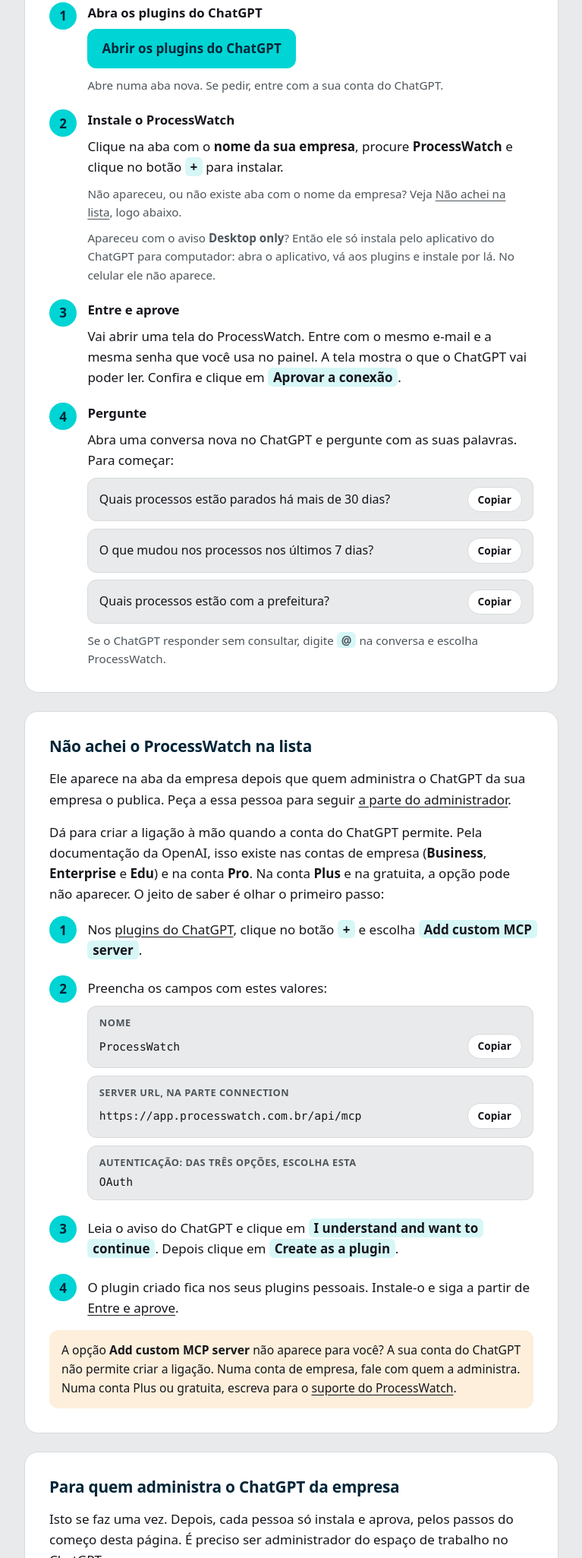
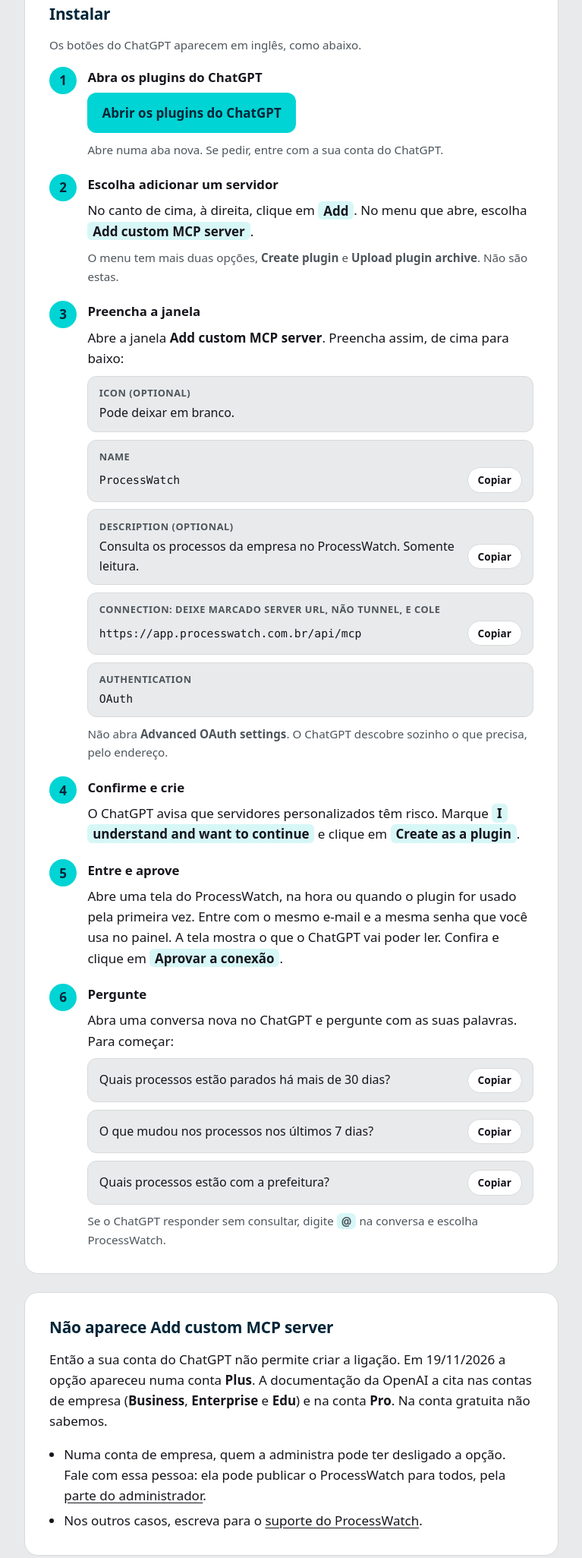
Before and after one commit to rvluft/ProcessWatch-MCP, a plain HTML site: page docs/index.html in a window 1280 px wide. Shown: the part 517-2568 px from the top of the page at 76% size, without its empty margins (256-1023 px from the left). Drawn offline with Linux system fonts and the light colour scheme.

Commit message:
docs: guia refeito pelas telas reais do ChatGPT (botão Add, janela inteira, conta Plus)

```diff
--- a/docs/index.html
+++ b/docs/index.html
@@ -155,10 +155,11 @@
     <p class="marca">Process<span>Watch</span></p>
     <h1>Ligue o ChatGPT ao ProcessWatch</h1>
     <p class="chamada">Depois de ligado, você pergunta ao ChatGPT sobre os processos da sua empresa e ele consulta o ProcessWatch na hora.</p>
-    <p class="nota">Leva uns dois minutos. Faça no computador. O aplicativo só lê. Ele não encerra processo, não muda obra e não pede verificação.</p>
+    <p class="nota">Leva uns três minutos. Faça no computador, pelo navegador. O aplicativo só lê. Ele não encerra processo, não muda obra e não pede verificação.</p>
     <nav class="atalhos" aria-label="Nesta página">
       <a href="#instalar">Instalar</a>
-      <a href="#fora-da-lista">Não achei na lista</a>
+      <a href="#sem-a-opcao">Não aparece a opção</a>
+      <a href="#ja-publicado">A empresa já publicou</a>
       <a href="#administrador">Administro o ChatGPT da empresa</a>
       <a href="#o-que-ve">O que o ChatGPT vê</a>
       <a href="#desligar">Desligar</a>
@@ -168,6 +169,7 @@
 
   <section id="instalar" aria-labelledby="t-instalar">
     <h2 id="t-instalar">Instalar</h2>
+    <p class="nota">Os botões do ChatGPT aparecem em inglês, como abaixo.</p>
     <ol class="passos">
       <li><div>
         <h3>Abra os plugins do ChatGPT</h3>
@@ -175,14 +177,27 @@
         <p class="nota">Abre numa aba nova. Se pedir, entre com a sua conta do ChatGPT.</p>
       </div></li>
       <li><div>
-        <h3>Instale o ProcessWatch</h3>
-        <p>Clique na aba com o <strong>nome da sua empresa</strong>, procure <strong>ProcessWatch</strong> e clique no botão <span class="tecla">+</span> para instalar.</p>
-        <p class="nota">Não apareceu, ou não existe aba com o nome da empresa? Veja <a href="#fora-da-lista">Não achei na lista</a>, logo abaixo.</p>
-        <p class="nota">Apareceu com o aviso <strong>Desktop only</strong>? Então ele só instala pelo aplicativo do ChatGPT para computador: abra o aplicativo, vá aos plugins e instale por lá. No celular ele não aparece.</p>
+        <h3>Escolha adicionar um servidor</h3>
+        <p>No canto de cima, à direita, clique em <span class="tecla">Add</span>. No menu que abre, escolha <span class="tecla">Add custom MCP server</span>.</p>
+        <p class="nota">O menu tem mais duas opções, <strong>Create plugin</strong> e <strong>Upload plugin archive</strong>. Não são estas.</p>
+      </div></li>
+      <li><div>
+        <h3>Preencha a janela</h3>
+        <p>Abre a janela <strong>Add custom MCP server</strong>. Preencha assim, de cima para baixo:</p>
+        <div class="campo"><span class="rotulo">Icon (optional)</span><span class="valor frase">Pode deixar em branco.</span></div>
+        <div class="campo"><span class="rotulo">Name</span><span class="valor" id="c-nome">ProcessWatch</span><button type="button" class="copiar" data-copiar="c-nome" hidden>Copiar</button></div>
+        <div class="campo"><span class="rotulo">Description (optional)</span><span class="valor frase" id="c-descricao">Consulta os processos da empresa no ProcessWatch. Somente leitura.</span><button type="button" class="copiar" data-copiar="c-descricao" hidden>Copiar</button></div>
+        <div class="campo"><span class="rotulo">Connection: deixe marcado Server URL, não Tunnel, e cole</span><span class="valor" id="c-endereco">https://app.processwatch.com.br/api/mcp</span><button type="button" class="copiar" data-copiar="c-endereco" hidden>Copiar</button></div>
+        <div class="campo"><span class="rotulo">Authentication</span><span class="valor">OAuth</span></div>
+        <p class="nota">Não abra <strong>Advanced OAuth settings</strong>. O ChatGPT descobre sozinho o que precisa, pelo endereço.</p>
+      </div></li>
+      <li><div>
+        <h3>Confirme e crie</h3>
+        <p>O ChatGPT avisa que servidores personalizados têm risco. Marque <span class="tecla">I understand and want to continue</span> e clique em <span class="tecla">Create as a plugin</span>.</p>
       </div></li>
       <li><div>
         <h3>Entre e aprove</h3>
-        <p>Vai abrir uma tela do ProcessWatch. Entre com o mesmo e-mail e a mesma senha que você usa no painel. A tela mostra o que o ChatGPT vai poder ler. Confira e clique em <span class="tecla">Aprovar a conexão</span>.</p>
+        <p>Abre uma tela do ProcessWatch, na hora ou quando o plugin for usado pela primeira vez. Entre com o mesmo e-mail e a mesma senha que você usa no painel. A tela mostra o que o ChatGPT vai poder ler. Confira e clique em <span class="tecla">Aprovar a conexão</span>.</p>
       </div></li>
       <li><div>
         <h3>Pergunte</h3>
@@ -195,28 +210,19 @@
     </ol>
   </section>
 
-  <section id="fora-da-lista" aria-labelledby="t-fora">
-    <h2 id="t-fora">Não achei o ProcessWatch na lista</h2>
-    <p>Ele aparece na aba da empresa depois que quem administra o ChatGPT da sua empresa o publica. Peça a essa pessoa para seguir <a href="#administrador">a parte do administrador</a>.</p>
-    <p>Dá para criar a ligação à mão quando a conta do ChatGPT permite. Pela documentação da OpenAI, isso existe nas contas de empresa (<strong>Business</strong>, <strong>Enterprise</strong> e <strong>Edu</strong>) e na conta <strong>Pro</strong>. Na conta <strong>Plus</strong> e na gratuita, a opção pode não aparecer. O jeito de saber é olhar o primeiro passo:</p>
-    <ol class="passos">
-      <li><div>
-        <p>Nos <a href="https://chatgpt.com/plugins" target="_blank" rel="noopener">plugins do ChatGPT</a>, clique no botão <span class="tecla">+</span> e escolha <span class="tecla">Add custom MCP server</span>.</p>
-      </div></li>
-      <li><div>
-        <p>Preencha os campos com estes valores:</p>
-        <div class="campo"><span class="rotulo">Nome</span><span class="valor" id="c-nome">ProcessWatch</span><button type="button" class="copiar" data-copiar="c-nome" hidden>Copiar</button></div>
-        <div class="campo"><span class="rotulo">Server URL, na parte Connection</span><span class="valor" id="c-endereco">https://app.processwatch.com.br/api/mcp</span><button type="button" class="copiar" data-copiar="c-endereco" hidden>Copiar</button></div>
-        <div class="campo"><span class="rotulo">Autenticação: das três opções, escolha esta</span><span class="valor">OAuth</span></div>
-      </div></li>
-      <li><div>
-        <p>Leia o aviso do ChatGPT e clique em <span class="tecla">I understand and want to continue</span>. Depois clique em <span class="tecla">Create as a plugin</span>.</p>
-      </div></li>
-      <li><div>
-        <p>O plugin criado fica nos seus plugins pessoais. Instale-o e siga a partir de <a href="#instalar">Entre e aprove</a>.</p>
-      </div></li>
-    </ol>
-    <p class="aviso">A opção <strong>Add custom MCP server</strong> não aparece para você? A sua conta do ChatGPT não permite criar a ligação. Numa conta de empresa, fale com quem a administra. Numa conta Plus ou gratuita, escreva para o <a href="#suporte">suporte do ProcessWatch</a>.</p>
+  <section id="sem-a-opcao" aria-labelledby="t-sem">
+    <h2 id="t-sem">Não aparece <strong>Add custom MCP server</strong></h2>
+    <p>Então a sua conta do ChatGPT não permite criar a ligação. Em 19/11/2026 a opção apareceu numa conta <strong>Plus</strong>. A documentação da OpenAI a cita nas contas de empresa (<strong>Business</strong>, <strong>Enterprise</strong> e <strong>Edu</strong>) e na conta <strong>Pro</strong>. Na conta gratuita não sabemos.</p>
+    <ul class="lista">
+      <li>Numa conta de empresa, quem a administra pode ter desligado a opção. Fale com essa pessoa: ela pode publicar o ProcessWatch para todos, pela <a href="#administrador">parte do administrador</a>.</li>
+      <li>Nos outros casos, escreva para o <a href="#suporte">suporte do ProcessWatch</a>.</li>
+    </ul>
+  </section>
+
+  <section id="ja-publicado" aria-labelledby="t-publicado">
+    <h2 id="t-publicado">A sua empresa já publicou o ProcessWatch no ChatGPT</h2>
+    <p>Isso só acontece em conta de empresa do ChatGPT, depois que quem a administra publica o plugin. Nesse caso você não precisa preencher nada: nos <a href="https://chatgpt.com/plugins" target="_blank" rel="noopener">plugins do ChatGPT</a>, abra a aba com o <strong>nome da sua empresa</strong>, procure <strong>ProcessWatch</strong>, instale e siga a partir de <a href="#instalar">Entre e aprove</a>.</p>
+    <p class="nota">Apareceu com o aviso <strong>Desktop only</strong>? Então ele só instala pelo aplicativo do ChatGPT para computador: abra o aplicativo, vá aos plugins e instale por lá. No celular ele não aparece.</p>
   </section>
 
   <section id="administrador" aria-labelledby="t-adm">
@@ -228,7 +234,7 @@
         <h3>Opção 1: criar e publicar pelo ChatGPT</h3>
         <p class="nota">É a opção para a equipe usar no navegador. A sua conta precisa das permissões <strong>Create plugins with MCPs</strong> e <strong>Publish plugins to workspace</strong>.</p>
         <ul class="lista">
-          <li>Crie a ligação à mão, pelos quatro passos de <a href="#fora-da-lista">Não achei na lista</a>.</li>
+          <li>Crie a ligação pelos passos de <a href="#instalar">Instalar</a>, até <span class="tecla">Create as a plugin</span>.</li>
           <li>Nos plugins, abra a aba <span class="tecla">Personal</span>, clique nos três pontos do ProcessWatch e escolha <span class="tecla">Publish</span>.</li>
           <li>Escolha quais perfis da empresa podem usar.</li>
         </ul>
@@ -287,6 +293,7 @@
     <h2 id="t-erro">Deu errado?</h2>
     <dl>
       <div><dt>A tela do ProcessWatch diz que a consulta ainda não está liberada para a sua empresa</dt><dd>Nada foi liberado. Peça ao suporte do ProcessWatch, no e-mail abaixo, para liberar. Depois tente de novo.</dd></div>
+      <div><dt>Ao clicar em Create as a plugin, o ChatGPT mostra um erro</dt><dd>Confira o endereço em <strong>Server URL</strong>: use o botão Copiar deste guia, para não sobrar espaço nem faltar letra. Confira também se <strong>Authentication</strong> está em <strong>OAuth</strong>. Tente de novo. Se repetir, mande a mensagem ao suporte do ProcessWatch, no e-mail abaixo.</dd></div>
       <div><dt>O ChatGPT diz que não conseguiu conectar</dt><dd>Tente mais uma vez. Se repetir, copie ou fotografe a mensagem que apareceu e mande ao suporte do ProcessWatch, no e-mail abaixo.</dd></div>
       <div><dt>O ChatGPT responde sem consultar o ProcessWatch</dt><dd>Digite <span class="tecla">@</span> na conversa e escolha ProcessWatch antes de perguntar.</dd></div>
       <div><dt>A resposta diz que o limite de chamadas foi atingido</dt><dd>Espere alguns minutos e pergunte de novo. Há um limite de consultas por minuto e outro por hora.</dd></div>
@@ -295,7 +302,7 @@
   </section>
 </main>
 <footer>
-  <p>Os nomes dos botões do ChatGPT estão como na documentação da OpenAI de 17/11/2026, em inglês. No seu ChatGPT eles podem aparecer traduzidos ou ter mudado de lugar.</p>
+  <p>Os botões de Instalar foram conferidos na tela do ChatGPT em 19/11/2026, numa conta Plus. Os da parte do administrador vêm da documentação da OpenAI de 17/11/2026. No seu ChatGPT eles podem ter mudado de lugar.</p>
 </footer>
 <script>
   // Sem este script a página continua inteira: os valores ficam à vista, para
```
Also changed, not shown: 1 other file.
